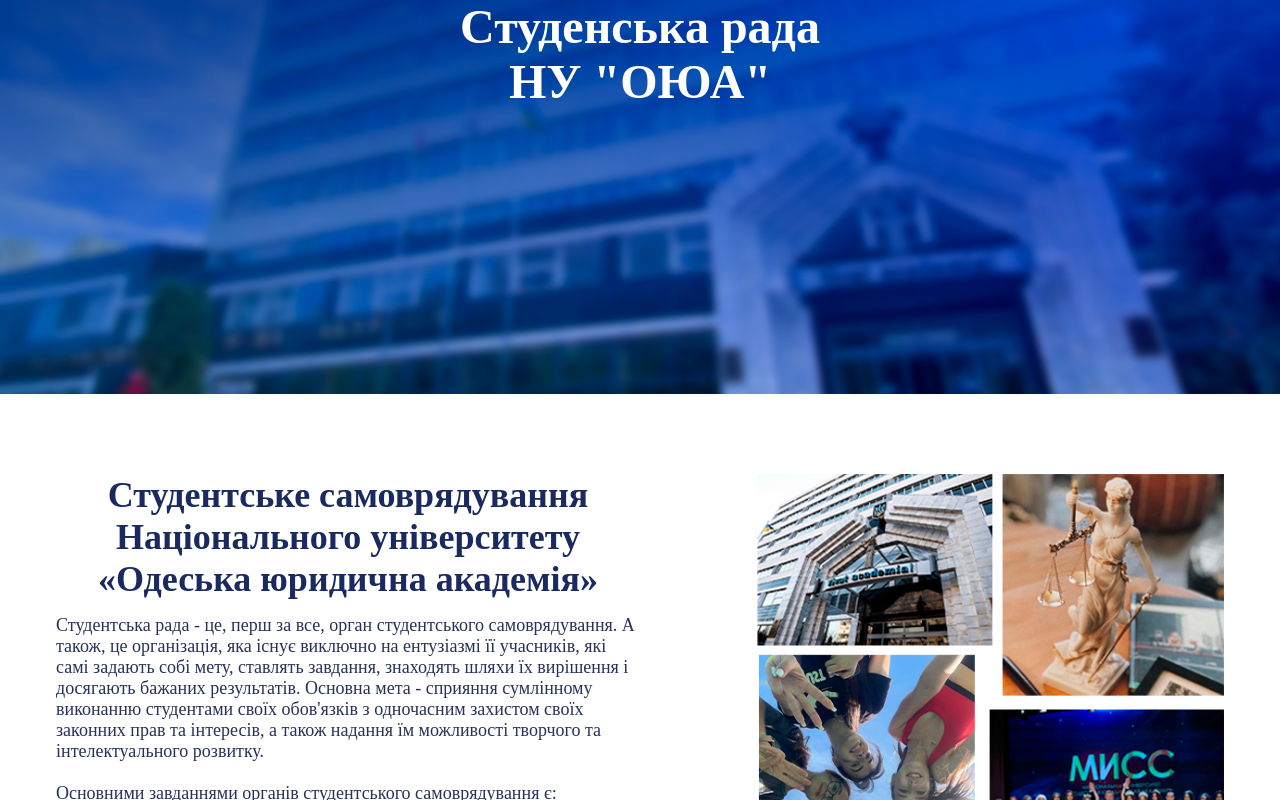
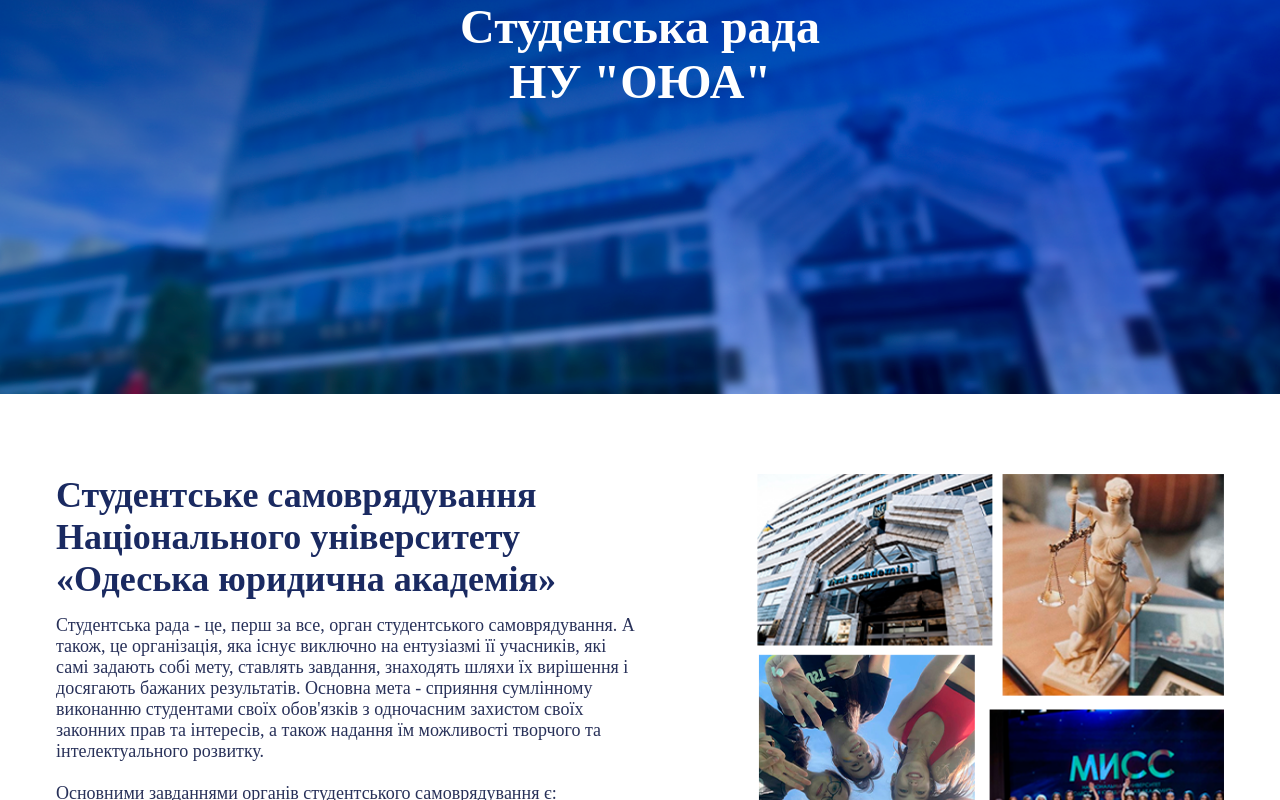
Before and after one commit to IgorKozlovsky/Studrada, a React (Create React App) app: page / in a window 1280 px wide. Shown: the part 366-1166 px from the top of the page. Built offline with nearby package versions, Linux system fonts and the light colour scheme.

Commit message:
Remove text-align center

```diff
--- a/src/components/ArticleInfo.tsx
+++ b/src/components/ArticleInfo.tsx
@@ -34,12 +34,11 @@
               [`@media (max-width: ${breakpoints.sm})`]: {
                 fontSize: '28px'
               },
-              marginBottom: '15px',
-              textAlign: 'center'
+              marginBottom: '15px'
             }}
           >
-            Студентське самоврядування Національного університету <br />
-            «Одеська юридична академія»
+            Студентське самоврядування Національного університету «Одеська
+            юридична академія»
           </Text>
           <Text sx={{ fontSize: '18px', color: '#283159' }}>
             Студентська рада - це, перш за все, орган студентського
```
